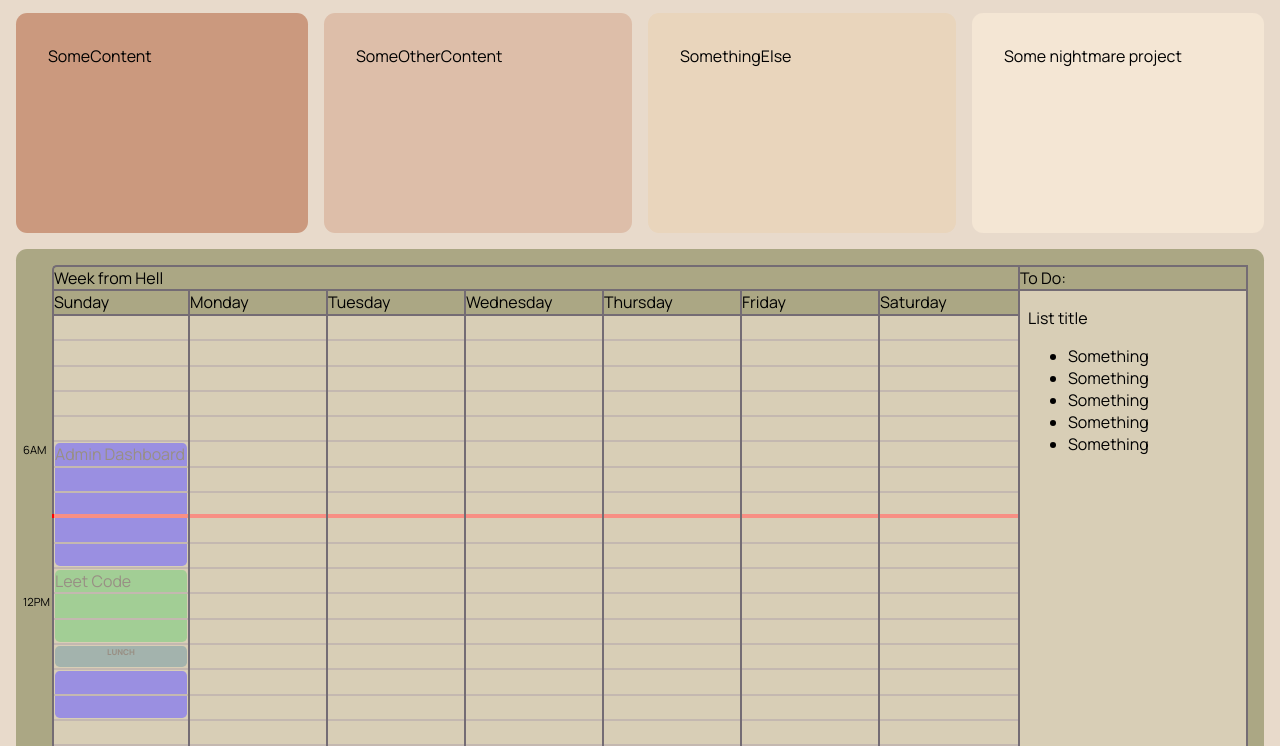
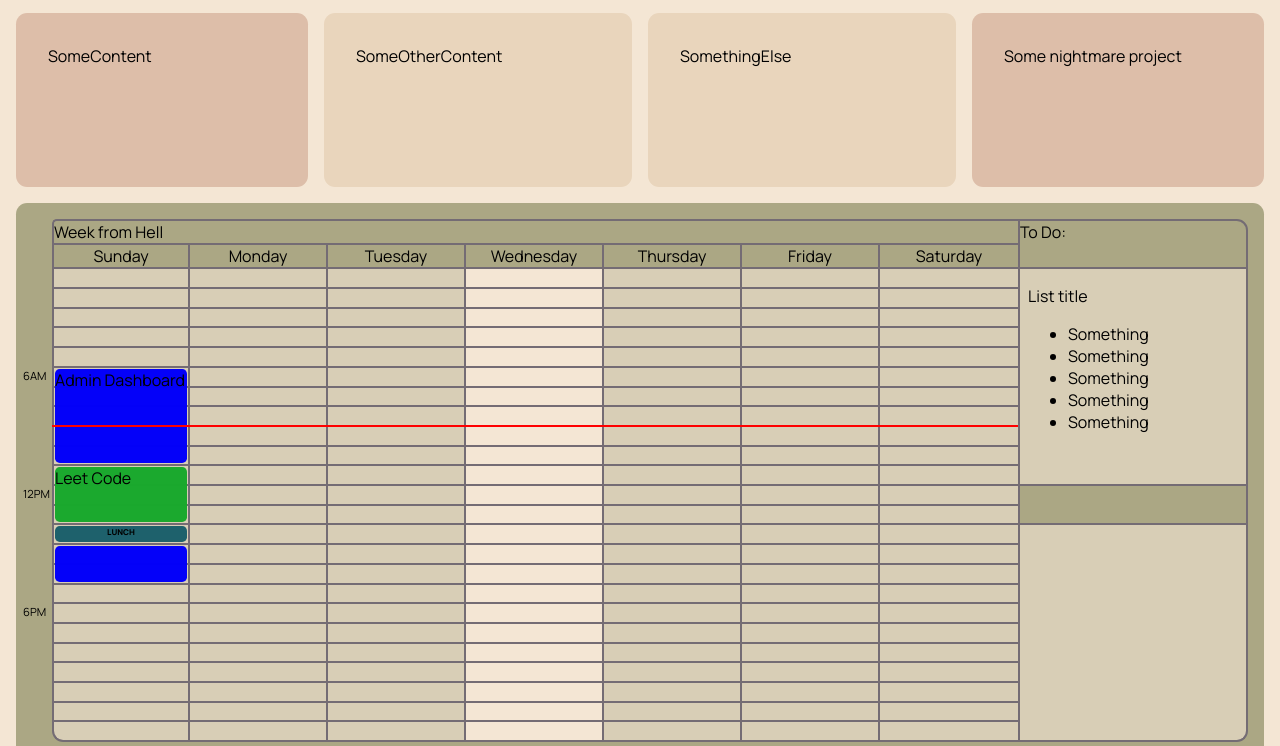
Before and after one commit to JS-Law/Admin-Dashboard, a plain HTML site: page index.html in a window 1280 px wide. Shown: the part 53-799 px from the top of the page. Drawn offline with Linux system fonts and the light colour scheme.

Commit message:
Fix DOM to resolve positioning conflicts

```diff
--- a/index.html
+++ b/index.html
@@ -65,42 +65,6 @@
             <div id="lower-workspace-grid">
                 <div id="lower-grid-cell-1">Week from Hell</div>
                 <div id="lower-grid-cell-2"></div>
-                <div id="lower-grid-cell-2-1">6AM</div>
-                <div id="lower-grid-cell-2-2">12PM</div>
-                <div id="lower-grid-cell-2-3">6PM</div>
-                <div id="lower-grid-cell-2-4">Admin Dashboard</div>
-                <div id="lower-grid-cell-2-5">Leet Code</div>
-                <div id="lower-grid-cell-2-6">LUNCH</div>
-                <div id="lower-grid-cell-2-7"></div>
-                <div id="lower-grid-cell-2-8"></div>
-                <div id="lower-grid-cell-2-9"></div>
-                <div id="lower-grid-cell-2-10"></div>
-                <div id="lower-grid-cell-2-11"></div>
-                <div id="lower-grid-cell-2-12"></div>
-                <div id="hour-block-1" class="hour-block"></div>
-                <div id="hour-block-2" class="hour-block"></div>
-                <div id="hour-block-3" class="hour-block"></div>
-                <div id="hour-block-4" class="hour-block"></div>
-                <div id="hour-block-5" class="hour-block"></div>
-                <div id="hour-block-6" class="hour-block"></div>
-                <div id="hour-block-7" class="hour-block"></div>
-                <div id="hour-block-8" class="hour-block"></div>
-                <div id="hour-block-9" class="hour-block"></div>
-                <div id="hour-block-10" class="hour-block"></div>
-                <div id="hour-block-11" class="hour-block"></div>
-                <div id="hour-block-12" class="hour-block"></div>
-                <div id="hour-block-13" class="hour-block"></div>
-                <div id="hour-block-14" class="hour-block"></div>
-                <div id="hour-block-15" class="hour-block"></div>
-                <div id="hour-block-16" class="hour-block"></div>
-                <div id="hour-block-17" class="hour-block"></div>
-                <div id="hour-block-18" class="hour-block"></div>
-                <div id="hour-block-19" class="hour-block"></div>
-                <div id="hour-block-20" class="hour-block"></div>
-                <div id="hour-block-21" class="hour-block"></div>
-                <div id="hour-block-22" class="hour-block"></div>
-                <div id="hour-block-23" class="hour-block"></div>
-                <div id="hour-block-24" class="hour-block"></div>
                 <div id="lower-grid-cell-3">Sunday</div>
                 <div id="lower-grid-cell-4"></div>
                 <div id="lower-grid-cell-5">Monday</div>
@@ -126,6 +90,51 @@
                         <li>Something</li>
                     </ul>
                 </div>
+                <div id="lower-grid-cell-19"></div>
+                <div id="lower-grid-cell-20"></div>
+                <div id="lower-grid-cell-21"></div>
+                <div id="lower-grid-cell-2-1">6AM</div>
+                <div id="lower-grid-cell-2-2">12PM</div>
+                <div id="lower-grid-cell-2-3">6PM</div>
+
+                <!-- HOUR GRID -->
+                <div id="hour-block-1" class="hour-block"></div>
+                <div id="hour-block-2" class="hour-block"></div>
+                <div id="hour-block-3" class="hour-block"></div>
+                <div id="hour-block-4" class="hour-block"></div>
+                <div id="hour-block-5" class="hour-block"></div>
+                <div id="hour-block-6" class="hour-block"></div>
+                <div id="hour-block-7" class="hour-block"></div>
+                <div id="hour-block-9" class="hour-block"></div>
+                <div id="hour-block-10" class="hour-block"></div>
+                <div id="hour-block-11" class="hour-block"></div>
+                <div id="hour-block-12" class="hour-block"></div>
+                <div id="hour-block-13" class="hour-block"></div>
+                <div id="hour-block-14" class="hour-block"></div>
+                <div id="hour-block-15" class="hour-block"></div>
+                <div id="hour-block-16" class="hour-block"></div>
+                <div id="hour-block-17" class="hour-block"></div>
+                <div id="hour-block-18" class="hour-block"></div>
+                <div id="hour-block-19" class="hour-block"></div>
+                <div id="hour-block-20" class="hour-block"></div>
+                <div id="hour-block-21" class="hour-block"></div>
+                <div id="hour-block-22" class="hour-block"></div>
+                <div id="hour-block-23" class="hour-block"></div>
+                <div id="hour-block-24" class="hour-block"></div>
+
+                <!-- EVENTS -->
+                <div id="lower-grid-cell-2-4">Admin Dashboard</div>
+                <div id="lower-grid-cell-2-5">Leet Code</div>
+                <div id="lower-grid-cell-2-6">LUNCH</div>
+                <div id="lower-grid-cell-2-7"></div>
+                <div id="lower-grid-cell-2-8"></div>
+                <div id="lower-grid-cell-2-9"></div>
+                <div id="lower-grid-cell-2-10"></div>
+                <div id="lower-grid-cell-2-11"></div>
+                <div id="lower-grid-cell-2-12"></div>
+
+                <!-- RED LINE -->
+                <div id="hour-block-8" class="hour-block"></div>
             </div>
 
             <div id="chart-5">
--- a/input/styles.scss
+++ b/input/styles.scss
@@ -34,7 +34,7 @@ $antique-white: #f4e6d4;
 // MOBILE FIRST
 body{
     // background-image: url(../assets/images/praveen-kumar-mathivanan-j7qJLn4Chzs-unsplash.jpg);
-    background: $almond;
+    background: $antique-white;
     background-position: center;
     background-size: cover;
     box-sizing: border-box;
@@ -45,12 +45,10 @@ body{
 #main-grid{
     display: grid;
     grid-template-columns:repeat(12, 1fr);
-    grid-template-rows: 50px repeat(10, 20%);
+    grid-template-rows: 50px repeat(14, 15%);
     font-family: $secondary-font;
     gap: 1rem;
     #nav-bar{
-        // padding-block-start: .5rem;
-        // padding-block-end: rem;
         padding-inline-start: 2.2rem;
         padding-inline-end: 1.85rem;
         display: flex;
@@ -58,7 +56,6 @@ body{
         grid-column: 1 / 13;
         grid-row: 1 / 1;
         background-color: $sage;
-
         // background: rgba( 191, 191, 190, 0.5 );
         // box-shadow: 0 8px 32px 0 #746C74;
         // backdrop-filter: blur( 5.5px );
@@ -118,7 +115,7 @@ body{
         padding: 2rem;
         margin-inline-start: 1rem;
         border-radius: .7rem;
-        background-color: $buff;
+        background-color: $desert-sand;
         // background: rgba( 191, 191, 190, 0.5 );
         // box-shadow: 0 8px 32px 0 #746C74;
         // backdrop-filter: blur( 5.5px );
@@ -126,10 +123,10 @@ body{
     }
     #chart-2{
         grid-column: 4 / 7;
-        grid-row: 2/ 3;
+        grid-row: 2 / 3;
         padding: 2rem;
         border-radius: .7rem;
-        background-color: $desert-sand;
+        background-color: $dun;
         // background: rgba( 191, 191, 190, 0.5 );
         // box-shadow: 0 8px 32px 0 #746C74;
         // backdrop-filter: blur( 5.5px );
@@ -152,7 +149,7 @@ body{
         padding: 2rem;
         border-radius: .7rem;
         margin-inline-end: 1rem;
-        background-color: $antique-white;
+        background-color: $desert-sand;
         // background: rgba( 191, 191, 190, 0.5 );
         // box-shadow: 0 8px 32px 0 #746C74;
         // backdrop-filter: blur( 5.5px );
@@ -165,7 +162,7 @@ body{
         border-radius: .7rem;
         margin-inline-end: 1rem;
         margin-inline-start: 1rem;
-        background-color: $antique-white;
+        background-color: $dun;
         // background: rgba( 191, 191, 190, 0.5 );
         // box-shadow: 0 8px 32px 0 #746C74;
         // backdrop-filter: blur( 5.5px );
@@ -200,8 +197,6 @@ body{
         #lower-grid-cell-2{
             grid-column: 1;
             grid-row: 3 / 27;
-            border-right: 2px solid $fedora;
-            margin-right: -2px;
         }
         #lower-grid-cell-2-1{
             grid-column: 1;
@@ -309,7 +304,7 @@ body{
         }
         #hour-block-8{
             grid-column: 2 / 23;
-            border-bottom: 4px solid red;
+            border-bottom: 2px solid red;
             grid-row: 10;
         }
         #hour-block-9{
@@ -400,14 +395,16 @@ body{
             border-bottom: solid 2px $fedora;
             border-right: solid 2px $fedora;
             border-left: solid 2px $fedora;
+            text-align: center;
         }
         #lower-grid-cell-4{
             grid-column: 2 / 5;
             grid-row: 3 / 27;
             border-right: solid 2px $fedora;
             border-bottom: solid 2px $fedora;
-            margin-inline-start: 2px;
+            border-left: solid 2px $fedora;
             background-color: $antique-white-seethrough;
+            border-bottom-left-radius: .7rem;
         }
         // MONDAY
         #lower-grid-cell-5{
@@ -415,6 +412,7 @@ body{
             grid-row: 2;
             border-bottom: solid 2px $fedora;
             border-right: solid 2px $fedora;
+            text-align: center;
         }
         #lower-grid-cell-6{
             grid-column: 5 / 8;
@@ -429,6 +427,7 @@ body{
             grid-row: 2;
             border-bottom: solid 2px $fedora;
             border-right: solid 2px $fedora;
+            text-align: center;
         }
         #lower-grid-cell-8{
             grid-column: 8 / 11;
@@ -443,13 +442,14 @@ body{
             grid-row: 2;
             border-bottom: solid 2px $fedora;
             border-right: solid 2px $fedora;
+            text-align: center;
         }
         #lower-grid-cell-10{
             grid-column: 11 / 14;
             grid-row: 3 / 27;
             border-right: solid 2px $fedora;
             border-bottom: solid 2px $fedora;
-            background-color: $antique-white-seethrough;
+            background-color: $antique-white;
         }
 
         // THURSDAY
@@ -458,6 +458,7 @@ body{
             grid-row: 2;
             border-bottom: solid 2px $fedora;
             border-right: solid 2px $fedora;
+            text-align: center;
         }
         #lower-grid-cell-12{
             grid-column: 14 / 17;
@@ -473,6 +474,7 @@ body{
             grid-row: 2;
             border-bottom: solid 2px $fedora;
             border-right: solid 2px $fedora;
+            text-align: center;
         }
         #lower-grid-cell-14{
             grid-column: 17 / 20;
@@ -487,7 +489,7 @@ body{
             grid-column: 20 / 23;
             grid-row: 2;
             border-bottom: solid 2px $fedora;
-            // border-right: solid 2px $fedora;
+            text-align: center;
         }
         #lower-grid-cell-16{
             grid-column: 20 / 23;
@@ -498,20 +500,42 @@ body{
         }
         #lower-grid-cell-17{
             grid-column: 23 / 28;
-            grid-row: 1 ;
+            grid-row: 1  / 3;
             border-left: solid 2px $fedora;
             border-top: solid 2px $fedora;
             border-right: solid 2px $fedora;
             border-bottom: solid 2px $fedora;
+            border-top-right-radius: .7rem;
         }
         #lower-grid-cell-18{
             grid-column: 23 / 28;
-            grid-row: 2 / 27;
+            grid-row: 3 / 14;
             border-left: solid 2px $fedora;
             border-right: solid 2px $fedora;
             border-bottom: solid 2px $fedora;
             padding-left: .5rem;
             background-color: $antique-white-seethrough;
+        }
+        #lower-grid-cell-19{
+            grid-column: 23 / 28;
+            grid-row: 14 / 16;
+            border-left: solid 2px $fedora;
+            border-right: solid 2px $fedora;
+            border-bottom: solid 2px $fedora;
+
+        }
+        #lower-grid-cell-20{
+            grid-column: 23 / 28;
+            grid-row: 16 / 27;
+            border-left: solid 2px $fedora;
+            border-right: solid 2px $fedora;
+            border-bottom: solid 2px $fedora;
+            border-bottom-right-radius: .7rem;
+            background-color: $antique-white-seethrough;
+
+        }
+        #lower-grid-cell-21{
+
         }
 
 
```
Also changed, not shown: output/styles.css, 1 other file.
